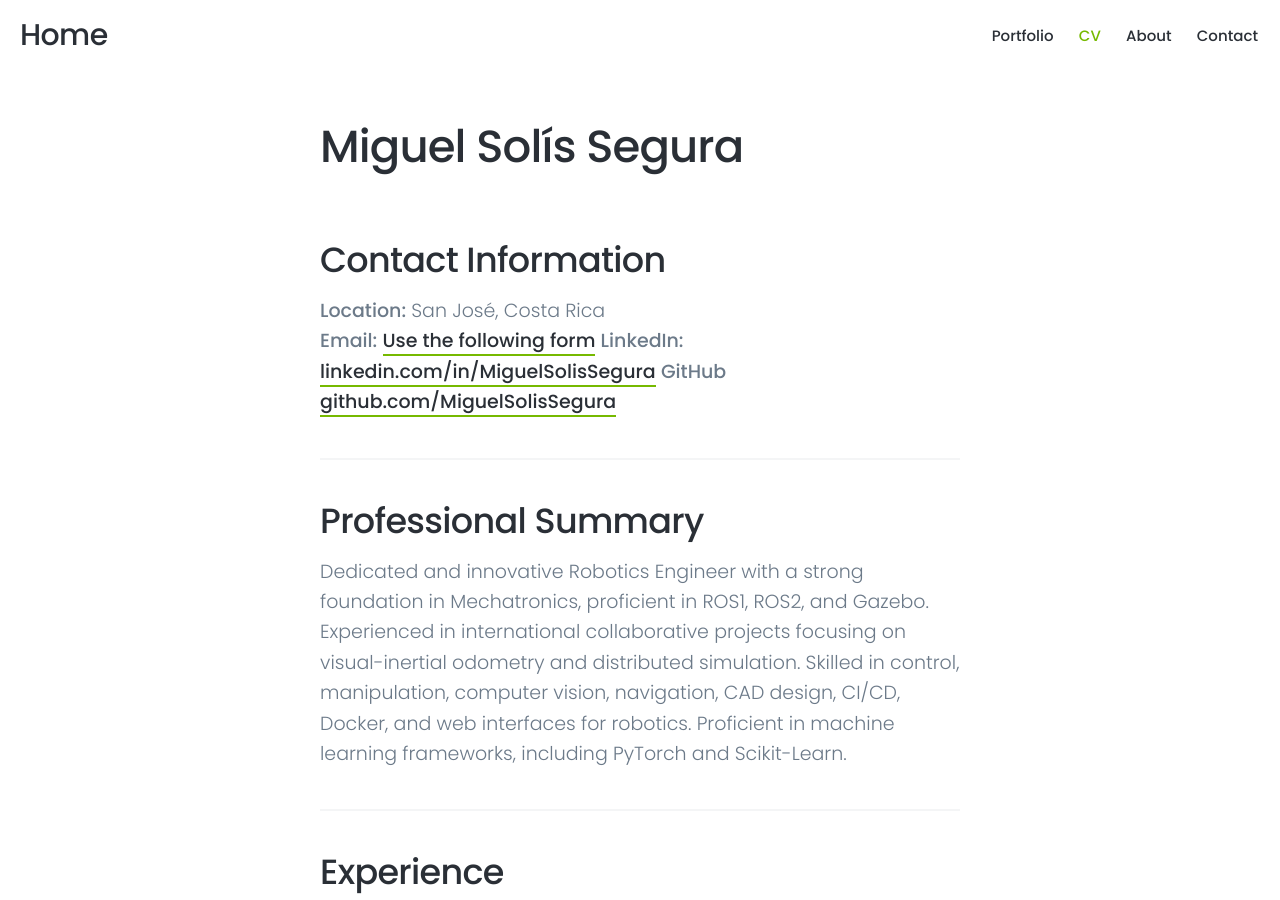
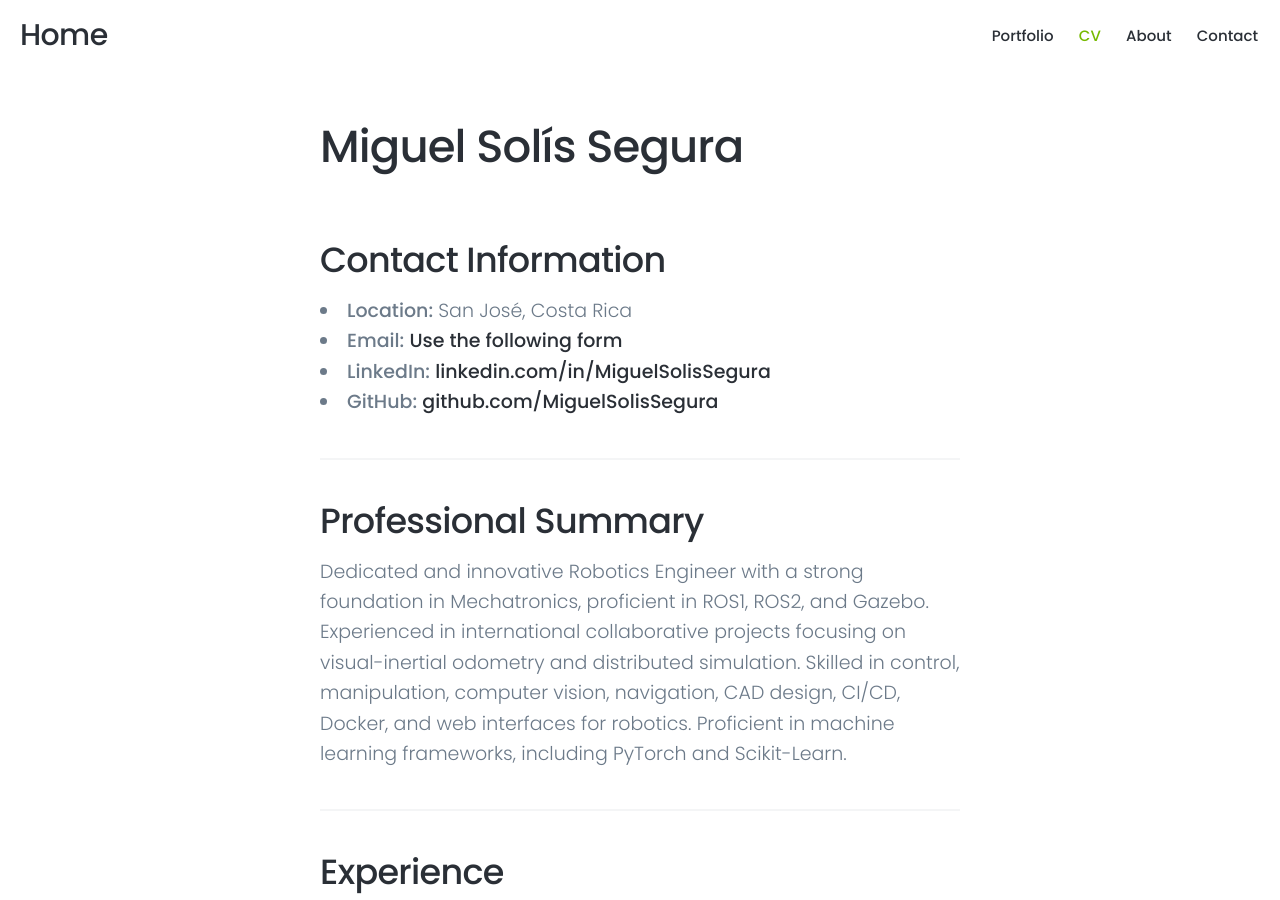
Before and after one commit to MiguelSolisSegura/MiguelSolisSegura.github.io, a Jekyll site: the page built from _pages/cv.md, in a window 1280 px wide and 900 px high. Built offline with Jekyll 4.4.1, drawn with Linux system fonts in a browser that asks for light colours; nearby versions of some CDN libraries; comment, search, counter and statistics services are not loaded.

```diff
--- a/_pages/cv.md
+++ b/_pages/cv.md
@@ -4,10 +4,10 @@ title: Miguel Solís Segura
 
 ## Contact Information
 
-**Location:** San José, Costa Rica
-**Email:** [Use the following form](https://miguelsolissegura.com/contact)
-**LinkedIn:** [linkedin.com/in/MiguelSolisSegura](https://linkedin.com/in/MiguelSolisSegura)
-**GitHub** [github.com/MiguelSolisSegura](https://github.com/MiguelSolisSegura)
+- **Location:** San José, Costa Rica
+- **Email:** [Use the following form](https://miguelsolissegura.com/contact)
+- **LinkedIn:** [linkedin.com/in/MiguelSolisSegura](https://linkedin.com/in/MiguelSolisSegura)
+- **GitHub:** [github.com/MiguelSolisSegura](https://github.com/MiguelSolisSegura)
 
 ---
 
```
